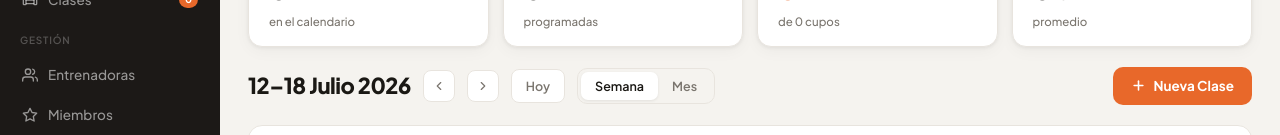
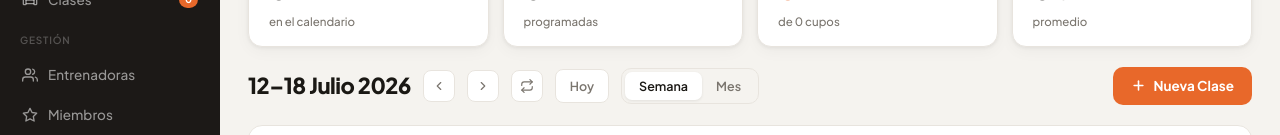
Before and after one commit to dnielmarquez/GlideForce, a Next.js app: page /admin in a window 1280 px wide. Shown: the part 154-289 px from the top of the page. Built offline with nearby package versions, Linux system fonts and the light colour scheme; no server answers; the database is empty.

Commit message:
feat: implement admin dashboard with calendar view and management controls

```diff
--- a/src/app/admin/page.tsx
+++ b/src/app/admin/page.tsx
@@ -25,6 +25,14 @@ export default function AdminDashboard() {
   const [createModalData, setCreateModalData] = useState<{ date?: string; time?: string } | null>(null);
   const [popup, setPopup] = useState<EventPopupData | null>(null);
   const [viewingClassId, setViewingClassId] = useState<string | null>(null);
+  const [isRefreshing, setIsRefreshing] = useState(false);
+
+  const handleRefresh = async () => {
+    setIsRefreshing(true);
+    await refreshClasses();
+    setIsRefreshing(false);
+    showToast('✓ Calendario actualizado');
+  };
 
   // ── Navigation ──────────────────────────────────────────────────────────
   const navWeek = (dir: number) => {
@@ -109,6 +117,8 @@ export default function AdminDashboard() {
         onNext={() => calView === 'week' ? navWeek(1)  : navMonth(1)}
         onToday={goToday}
         onNewClass={() => setCreateModalData({})}
+        onRefresh={handleRefresh}
+        isRefreshing={isRefreshing}
       />
 
       {calView === 'week'
--- a/src/components/admin/CalendarHeader.tsx
+++ b/src/components/admin/CalendarHeader.tsx
@@ -10,10 +10,12 @@ interface CalendarHeaderProps {
   onNext: () => void;
   onToday: () => void;
   onNewClass: () => void;
+  onRefresh: () => void;
+  isRefreshing: boolean;
 }
 
 export default function CalendarHeader({
-  label, calView, onChangeView, onPrev, onNext, onToday, onNewClass,
+  label, calView, onChangeView, onPrev, onNext, onToday, onNewClass, onRefresh, isRefreshing,
 }: CalendarHeaderProps) {
   return (
     <div className="cal-header">
@@ -23,6 +25,11 @@ export default function CalendarHeader({
       </button>
       <button className="cal-nav-btn" onClick={onNext} aria-label="Siguiente">
         <AdminIcon name="chevRight" size={14} />
+      </button>
+      <button className="cal-nav-btn" onClick={onRefresh} disabled={isRefreshing} aria-label="Actualizar" title="Actualizar calendario">
+        <span className={isRefreshing ? 'adm-spinner' : ''} style={{ display: 'inline-flex' }}>
+          <AdminIcon name="repeat" size={14} />
+        </span>
       </button>
       <button className="today-btn" onClick={onToday}>Hoy</button>
       <div className="cal-view-tabs">
```
